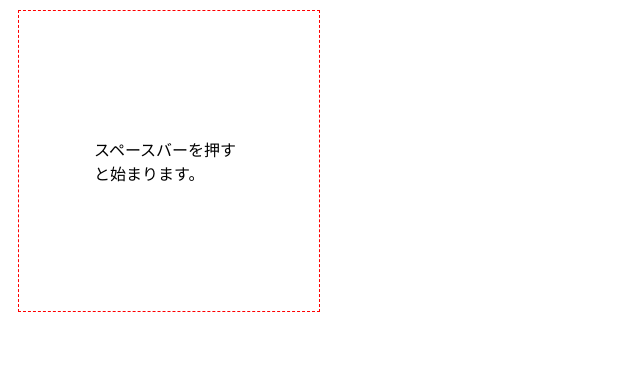
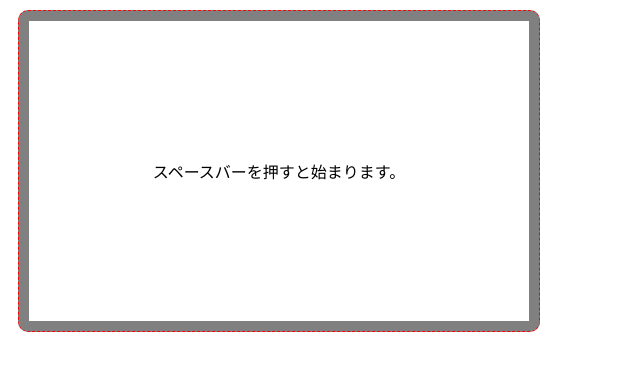
Before and after one commit to aion0721/jsTyping, a plain HTML site: page index.html in a window 1280 px wide. Shown: the whole page, without its empty margins (0-640 px from the left). Drawn offline with nearby package versions, Linux system fonts and the light colour scheme.

Commit message:
DisplayWindow(CSS)

```diff
--- a/index.html
+++ b/index.html
@@ -5,10 +5,18 @@
     <style type="text/css">
       #root {
         height: 300px;
-        width: 300px;
+        width: 500px;
         margin: 10px;
+        padding: 10px;
         border: 1px dashed red;
         position: relative;
+        background-color: gray;
+        border-radius: 10px;
+      }
+      #inner {
+        background-color: white;
+        height: 100%;
+        width: 100%;
       }
 
       .cnt {
@@ -162,6 +170,7 @@
   </head>
   <body>
     <div id="root">
+      <div id="inner">
         <div id="timer"></div>
         <div id="q" class="cnt">
           <div id="countdown">スペースバーを押すと始まります。</div>
@@ -170,5 +179,6 @@
           <div id="result"></div>
         </div>
       </div>
+    </div>
   </body>
 </html>
```
Also changed, not shown: css.html (added, +33 -0 lines). Lines whose indentation alone changed are shown as unchanged.
